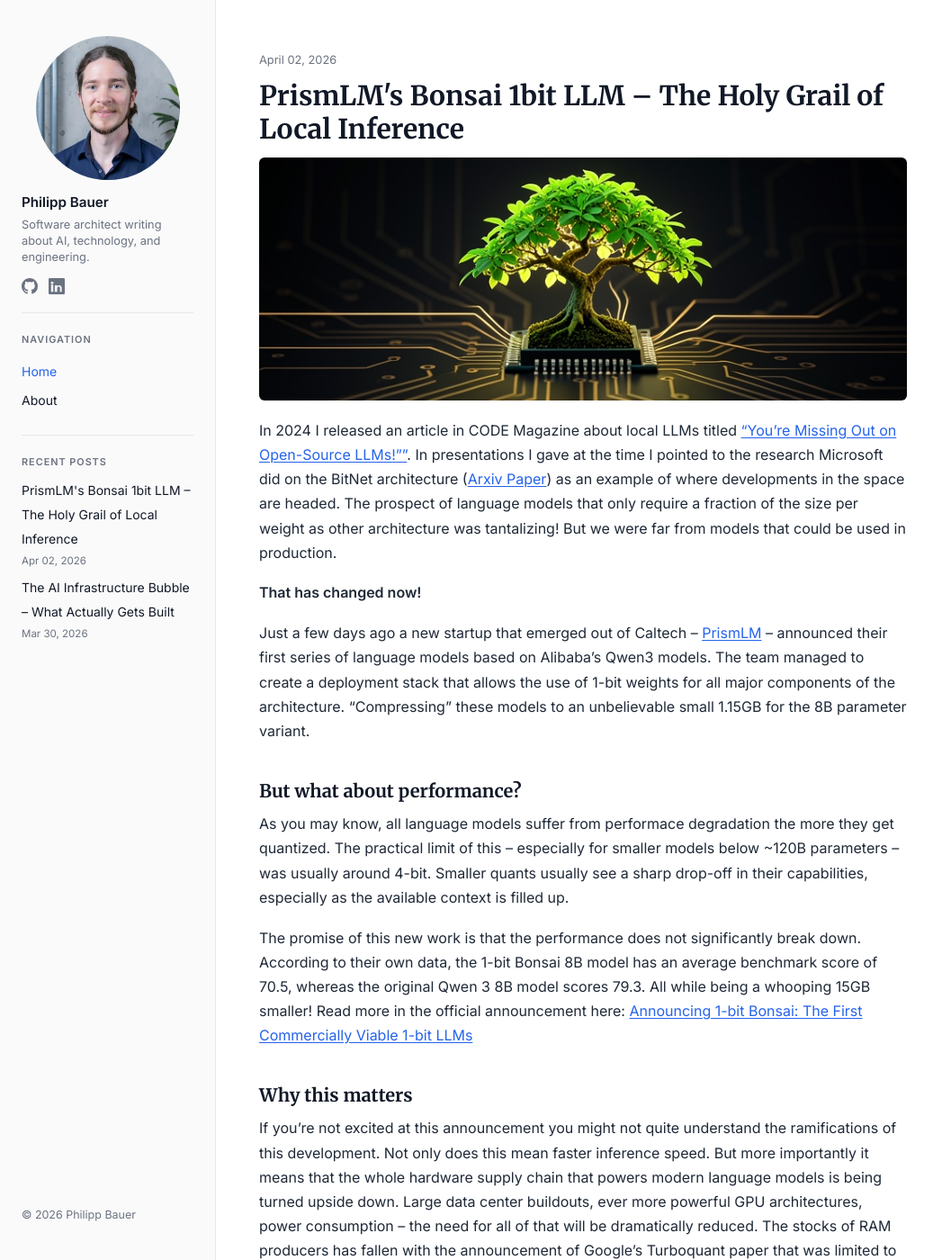
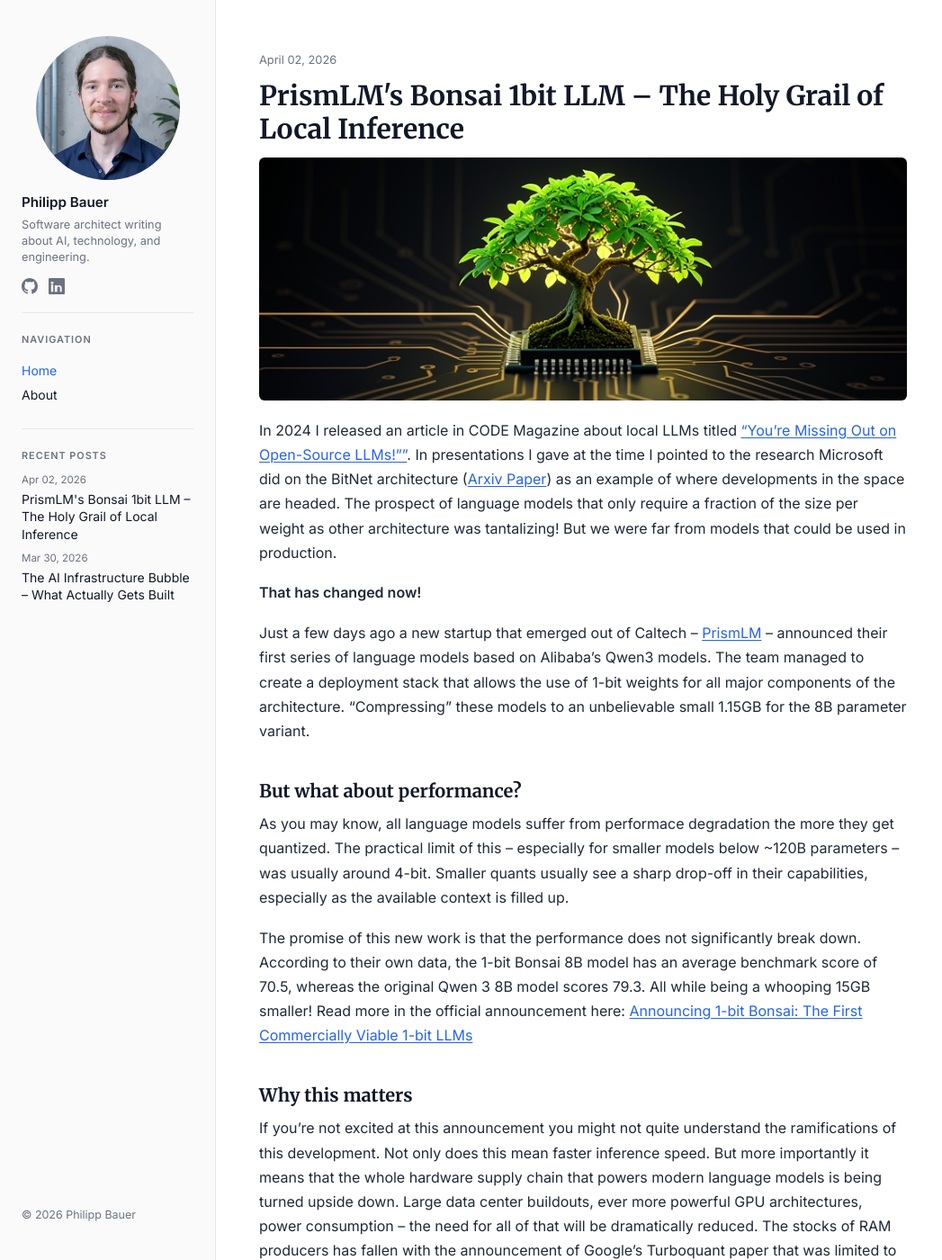
Before and after one commit to philippjbauer/philippjbauer.github.io, a Jekyll site: the page built from index.md, in a window 1280 px wide and 1400 px high. Shown: the whole window at 90% size, without its empty margins (0-1047 px from the left). Built offline with Jekyll 4.4.1, drawn with Linux system fonts in a browser that asks for light colours.

Commit message:
Fix navigation post list rendering and improve spacing in the sidebar

```diff
--- a/_includes/nav.html
+++ b/_includes/nav.html
@@ -31,8 +31,8 @@
       <ul class="nav-list">
         {% for p in site.posts %}
         <li>
+          <span class="nav-post-date">{{ p.date | date: "%b %d, %Y" }}</span>
           <a href="{{ p.url | relative_url }}"{% if page.url == p.url %} class="active"{% endif %}>{{ p.title }}</a>
-          <span class="nav-post-date">{{ p.date | date: "%b %d, %Y" }}</span>
         </li>
         {% endfor %}
       </ul>
--- a/assets/css/style.css
+++ b/assets/css/style.css
@@ -72,8 +72,13 @@ body {
   margin: 0 0 8px;
 }
 
-.nav-list { list-style: none; padding: 0; margin: 0 }
-.nav-list li { margin: 5px 0 }
+.nav-list {
+  list-style: none;
+  padding: 0;
+  margin: 0;
+  line-height: 1.2em;
+}
+.nav-list li { margin: 8px 0 }
 .nav-list a {
   color: var(--text);
   text-decoration: none;
@@ -88,7 +93,7 @@ body {
   display: block;
   font-size: 0.72rem;
   color: var(--muted);
-  margin-top: 2px;
+  margin-bottom: 2px;
   font-weight: 400;
 }
 
```
